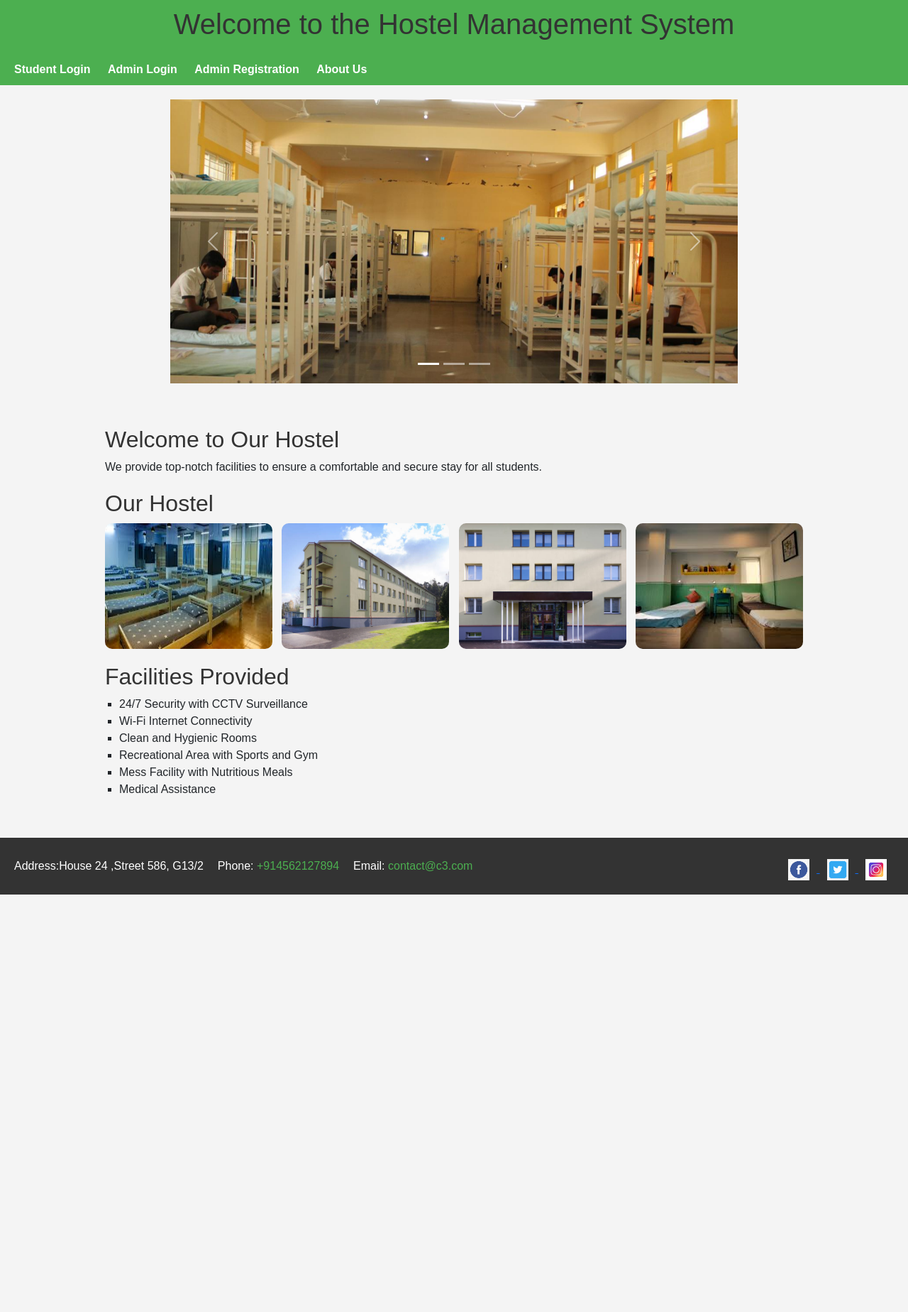
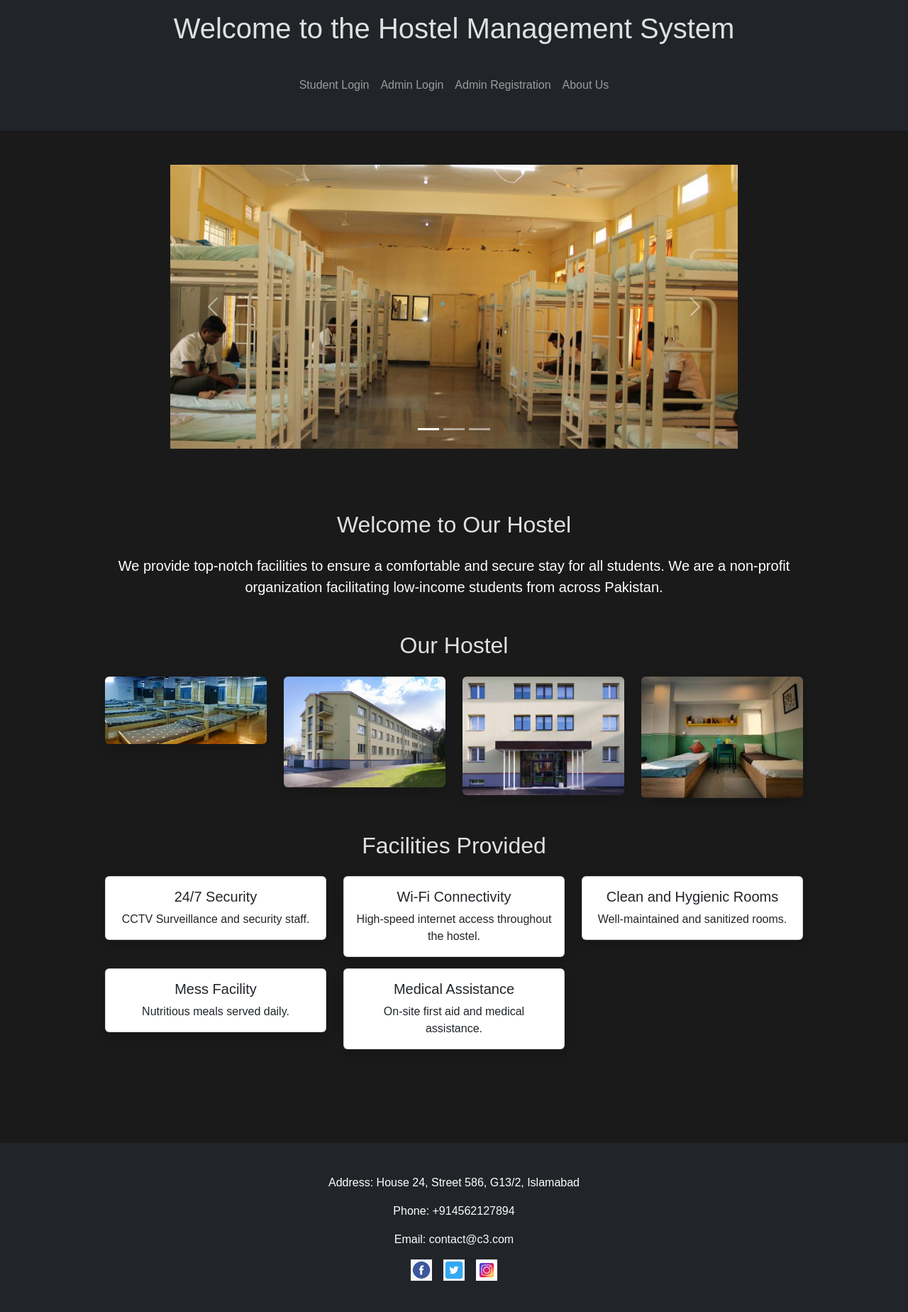
Before and after one commit to Ctoic/Hostel-Management-System-Using-Flask, a Flask app: page / in a window 1280 px wide. Shown: the whole page at 71% size. Before the commit the page ends 1260 px from the top, so only its background shows below. Run offline with Flask 3, Linux system fonts and the light colour scheme.

Commit message:
improved the interactivity of pages and form to maintain same design throughout the application

```diff
--- a/static/style.css
+++ b/static/style.css
@@ -1,12 +1,13 @@
 body {
     font-family: Arial, sans-serif;
-    background-color: #f4f4f4;
+    background-color: #1a1a1a; /* Dark background */
+    color: white; /* Set default text color to white */
     margin: 0;
     padding: 0;
 }
 
-h1, h2 {
-    color: #333;
+h1, h2, h3, h4, h5, h6 {
+    color: #e0e0e0; /* Lighter color for headings */
 }
 
 header {
@@ -15,14 +16,15 @@ header {
     padding: 10px 0;
     text-align: center;
 }
+
 .carousel {
     margin: 20px auto;
-    max-width: 800px; /* Limit the width of the carousel */
+    max-width: 800px;
 }
 
 .carousel img {
     height: 400px;
-    object-fit: cover; /* Ensures the images cover the space evenly */
+    object-fit: cover;
 }
 
 .nav-bar {
@@ -44,7 +46,7 @@ header {
 }
 
 .nav-bar ul li a {
-    color: white;
+    color: white; /* White links */
     text-decoration: none;
     font-weight: bold;
 }
@@ -77,6 +79,7 @@ header {
 .facilities ul {
     list-style-type: square;
     padding-left: 20px;
+    color: #070000; /* Lighter color for list items */
 }
 
 /* Footer styling */
@@ -107,7 +110,7 @@ footer {
     margin: 0;
     padding: 0;
     font-size: 16px;
-    color: white;
+    color: white; /* Ensure contact info is white */
 }
 
 .interactive-link {
--- a/templates/Home.html
+++ b/templates/Home.html
@@ -11,26 +11,23 @@
 </head>
 
 <body>
-    <header>
+    <!-- Header with Navigation -->
+    <header class="bg-dark text-white text-center py-3 mb-5">
         <h1>Welcome to the Hostel Management System</h1>
-
-    </header>
-    <!-- Header with Navigation -->
-    <header>
-        <div class="nav-bar">
-            <nav>
-                <ul>
-                    <li><a href="{{ url_for('student_login') }}">Student Login</a></li>
-                    <li><a href="{{ url_for('admin_login') }}">Admin Login</a></li>
-                    <li><a href="{{ url_for('admin_register') }}">Admin Registration</a></li>
-                    <li><a href="#">About Us</a></li>
+        <nav class="navbar navbar-expand-lg navbar-dark bg-dark">
+            <div class="container">
+                <ul class="navbar-nav mx-auto">
+                    <li class="nav-item"><a class="nav-link" href="{{ url_for('student_login') }}">Student Login</a></li>
+                    <li class="nav-item"><a class="nav-link" href="{{ url_for('admin_login') }}">Admin Login</a></li>
+                    <li class="nav-item"><a class="nav-link" href="{{ url_for('admin_register') }}">Admin Registration</a></li>
+                    <li class="nav-item"><a class="nav-link" href="#">About Us</a></li>
                 </ul>
-            </nav>
-        </div>
+            </div>
+        </nav>
     </header>
 
     <!-- Scrolling Hostel Images (Carousel) -->
-    <div id="hostelCarousel" class="carousel slide" data-bs-ride="carousel">
+    <div id="hostelCarousel" class="carousel slide mb-5" data-bs-ride="carousel">
         <div class="carousel-indicators">
             <button type="button" data-bs-target="#hostelCarousel" data-bs-slide-to="0" class="active" aria-current="true" aria-label="Slide 1"></button>
             <button type="button" data-bs-target="#hostelCarousel" data-bs-slide-to="1" aria-label="Slide 2"></button>
@@ -57,73 +54,84 @@
         </button>
     </div>
 
-    <!-- Rest of your page content -->
-</body>
-<head>
-    <meta charset="UTF-8">
-    <meta name="viewport" content="width=device-width, initial-scale=1.0">
-    <title>Hostel Management System</title>
-    <link rel="stylesheet" href="{{ url_for('static', filename='style.css') }}">
-</head>
-<body>
-
-
     <!-- Main Section -->
-    <div class="container">
-        <section class="intro">
-            <h2>Welcome to Our Hostel</h2>
-            <p>We provide top-notch facilities to ensure a comfortable and secure stay for all students.</p>
+    <div class="container mb-5">
+        <section class="intro text-center">
+            <h2 class="mb-4">Welcome to Our Hostel</h2>
+            <p class="lead">We provide top-notch facilities to ensure a comfortable and secure stay for all students. We are a non-profit organization facilitating low-income students from across Pakistan.</p>
         </section>
 
         <!-- Photo Gallery -->
-        <section class="gallery">
-            <h2>Our Hostel</h2>
-            <div class="photo-gallery">
-                <img src="{{ url_for('static', filename='images/hostel_image1.jpg') }}" alt="Hostel Image 1">
-                <img src="{{ url_for('static', filename='images/hostel_image2.jpg') }}" alt="Hostel Image 2">
-                <img src="{{ url_for('static', filename='images/hostel_image3.jpg') }}" alt="Hostel Image 3">
-                <img src="{{ url_for('static', filename='images/hostel_image4.jpg') }}" alt="Hostel Image 4">
+        <section class="gallery my-5">
+            <h2 class="text-center mb-4">Our Hostel</h2>
+            <div class="row g-4">
+                <div class="col-md-3"><img src="{{ url_for('static', filename='images/hostel_image1.jpg') }}" class="img-fluid rounded shadow" alt="Hostel Image 1"></div>
+                <div class="col-md-3"><img src="{{ url_for('static', filename='images/hostel_image2.jpg') }}" class="img-fluid rounded shadow" alt="Hostel Image 2"></div>
+                <div class="col-md-3"><img src="{{ url_for('static', filename='images/hostel_image3.jpg') }}" class="img-fluid rounded shadow" alt="Hostel Image 3"></div>
+                <div class="col-md-3"><img src="{{ url_for('static', filename='images/hostel_image4.jpg') }}" class="img-fluid rounded shadow" alt="Hostel Image 4"></div>
             </div>
         </section>
 
         <!-- Facilities Section -->
-        <section class="facilities">
-            <h2>Facilities Provided</h2>
-            <ul>
-                <li>24/7 Security with CCTV Surveillance</li>
-                <li>Wi-Fi Internet Connectivity</li>
-                <li>Clean and Hygienic Rooms</li>
-                <li>Recreational Area with Sports and Gym</li>
-                <li>Mess Facility with Nutritious Meals</li>
-                <li>Medical Assistance</li>
-            </ul>
+        <section class="facilities my-5">
+            <h2 class="text-center mb-4">Facilities Provided</h2>
+            <div class="row text-center">
+                <div class="col-md-4 mb-3">
+                    <div class="card shadow">
+                        <div class="card-body">
+                            <h5 class="card-title">24/7 Security</h5>
+                            <p class="card-text">CCTV Surveillance and security staff.</p>
+                        </div>
+                    </div>
+                </div>
+                <div class="col-md-4 mb-3">
+                    <div class="card shadow">
+                        <div class="card-body">
+                            <h5 class="card-title">Wi-Fi Connectivity</h5>
+                            <p class="card-text">High-speed internet access throughout the hostel.</p>
+                        </div>
+                    </div>
+                </div>
+                <div class="col-md-4 mb-3">
+                    <div class="card shadow">
+                        <div class="card-body">
+                            <h5 class="card-title">Clean and Hygienic Rooms</h5>
+                            <p class="card-text">Well-maintained and sanitized rooms.</p>
+                        </div>
+                    </div>
+                </div>
+                <div class="col-md-4 mb-3">
+                    <div class="card shadow">
+                        <div class="card-body">
+                            <h5 class="card-title">Mess Facility</h5>
+                            <p class="card-text">Nutritious meals served daily.</p>
+                        </div>
+                    </div>
+                </div>
+                <div class="col-md-4 mb-3">
+                    <div class="card shadow">
+                        <div class="card-body">
+                            <h5 class="card-title">Medical Assistance</h5>
+                            <p class="card-text">On-site first aid and medical assistance.</p>
+                        </div>
+                    </div>
+                </div>
+            </div>
         </section>
     </div>
 
-    <!-- Footer with Interactive Elements -->
-    <footer>
-        <div class="footer-content">
-            <!-- Contact Information in One Line -->
-            <div class="contact-info">
-                <p>Address:House 24 ,Street 586, G13/2</p>
-                <p>Phone: <a href="tel:+918695241237" class="interactive-link">+914562127894</a></p>
-                <p>Email: <a href="mailto:contact@hostelmanagement.com" class="interactive-link">contact@c3.com</a></p>
-            </div>
-
-            <!-- Social Media Icons -->
-            <div class="social-icons">
-                <a href="https://www.facebook.com" target="_blank" class="social-icon">
-                    <img src="{{ url_for('static', filename='images/facebook-icon.png') }}" alt="Facebook">
-                </a>
-                <a href="https://www.twitter.com" target="_blank" class="social-icon">
-                    <img src="{{ url_for('static', filename='images/twitter-icon.png') }}" alt="Twitter">
-                </a>
-                <a href="https://www.instagram.com" target="_blank" class="social-icon">
-                    <img src="{{ url_for('static', filename='images/instagram-icon.png') }}" alt="Instagram">
-                </a>
+    <!-- Footer -->
+    <footer class="bg-dark text-white py-4">
+        <div class="container text-center">
+            <p>Address: House 24, Street 586, G13/2, Islamabad</p>
+            <p>Phone: <a href="tel:+918695241237" class="text-decoration-none text-light">+914562127894</a></p>
+            <p>Email: <a href="mailto:contact@hostelmanagement.com" class="text-decoration-none text-light">contact@c3.com</a></p>
+            <div class="d-flex justify-content-center mt-3">
+                <a href="https://www.facebook.com" target="_blank" class="me-3"><img src="{{ url_for('static', filename='images/facebook-icon.png') }}" alt="Facebook" width="30"></a>
+                <a href="https://www.twitter.com" target="_blank" class="me-3"><img src="{{ url_for('static', filename='images/twitter-icon.png') }}" alt="Twitter" width="30"></a>
+                <a href="https://www.instagram.com" target="_blank"><img src="{{ url_for('static', filename='images/instagram-icon.png') }}" alt="Instagram" width="30"></a>
             </div>
         </div>
     </footer>
 </body>
-
 </html>
```
Also changed, not shown: templates/admin_login.html (+71 -5 lines), templates/enroll.html (+6 -11 lines), instance/hostel.db.
